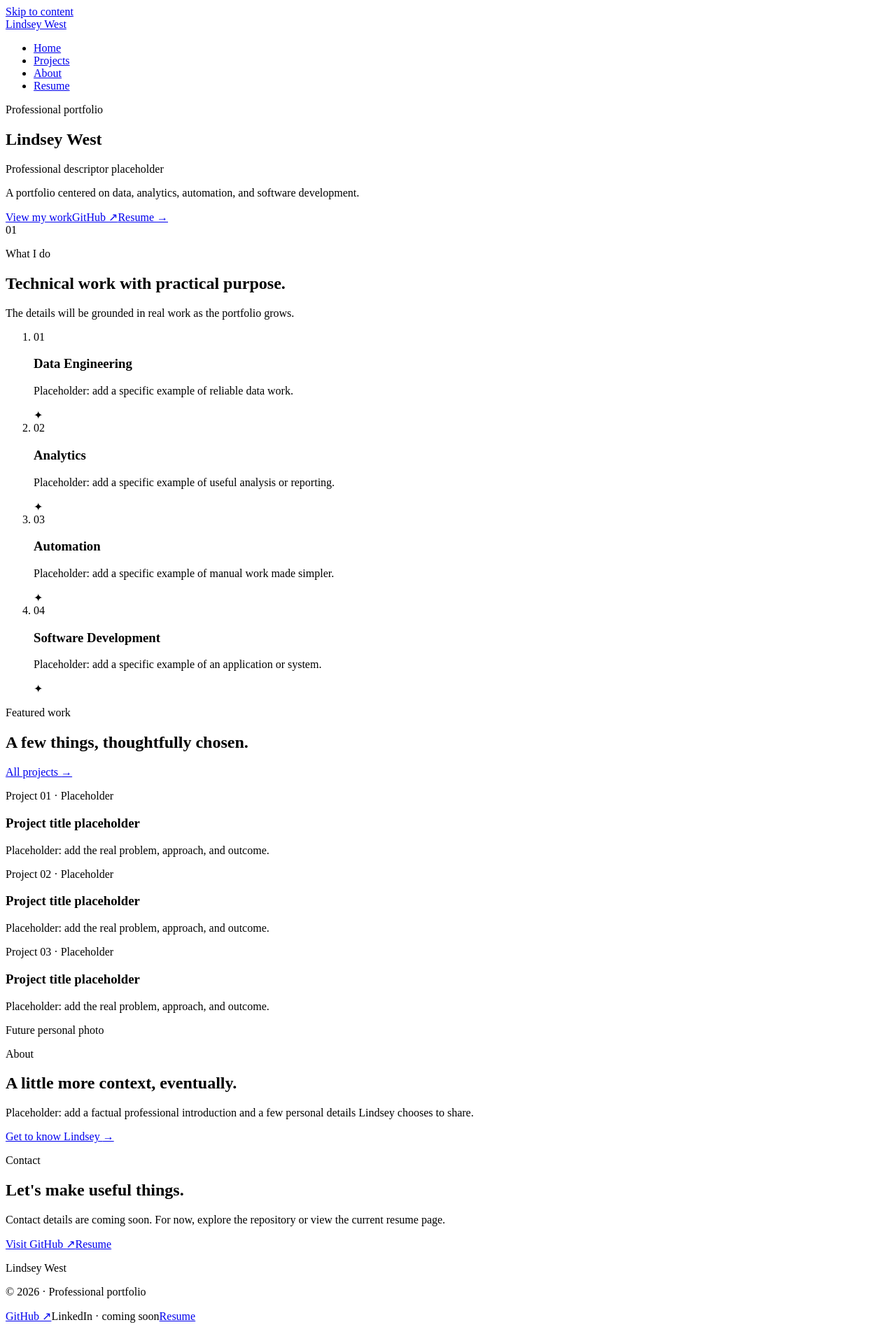
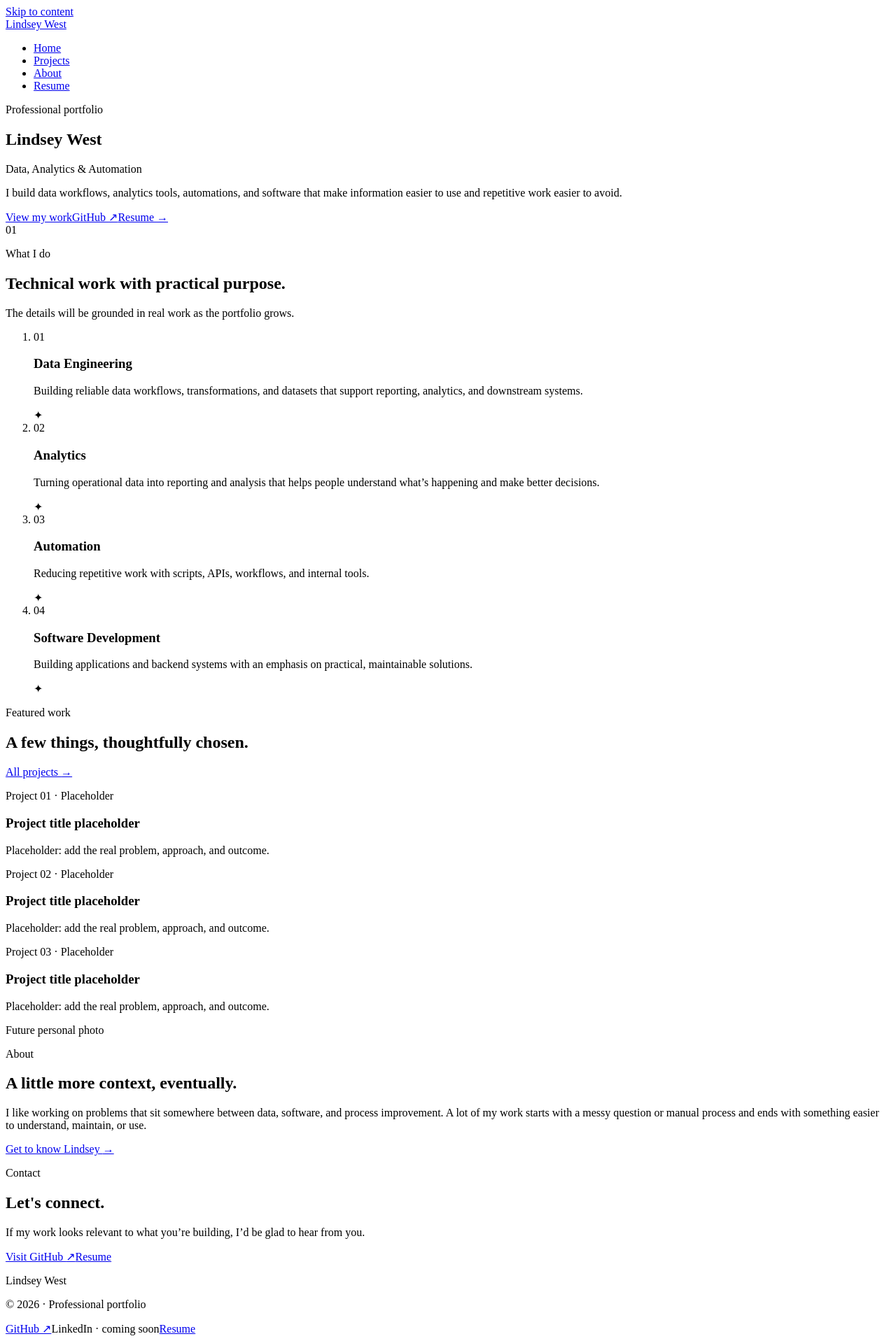
Before and after one commit to lindseyjwest/lindseywest.dev, a React (Vite) app: page / in a window 1280 px wide. Shown: the whole page at 70% size. Built offline with nearby package versions, Linux system fonts and the light colour scheme; the HTML template or start-up script is replaced by a standard one.

Commit message:
feat: add homepage professional copy

```diff
--- a/src/pages/HomePage.tsx
+++ b/src/pages/HomePage.tsx
@@ -1,22 +1,25 @@
 import { Link } from 'react-router-dom'
 import { siteLinks } from '../data/siteLinks'
 
-const capabilityPlaceholders = [
+const capabilities = [
   {
     title: 'Data Engineering',
-    description: 'Placeholder: add a specific example of reliable data work.',
+    description:
+      'Building reliable data workflows, transformations, and datasets that support reporting, analytics, and downstream systems.',
   },
   {
     title: 'Analytics',
-    description: 'Placeholder: add a specific example of useful analysis or reporting.',
+    description:
+      'Turning operational data into reporting and analysis that helps people understand what’s happening and make better decisions.',
   },
   {
     title: 'Automation',
-    description: 'Placeholder: add a specific example of manual work made simpler.',
+    description: 'Reducing repetitive work with scripts, APIs, workflows, and internal tools.',
   },
   {
     title: 'Software Development',
-    description: 'Placeholder: add a specific example of an application or system.',
+    description:
+      'Building applications and backend systems with an emphasis on practical, maintainable solutions.',
   },
 ]
 
@@ -33,9 +36,10 @@ export function HomePage() {
         <div className="hero-content">
           <p className="eyebrow">Professional portfolio</p>
           <h1 id="home-title">Lindsey West</h1>
-          <p className="professional-descriptor">Professional descriptor placeholder</p>
+          <p className="professional-descriptor">Data, Analytics &amp; Automation</p>
           <p className="hero-copy">
-            A portfolio centered on data, analytics, automation, and software development.
+            I build data workflows, analytics tools, automations, and software that make
+            information easier to use and repetitive work easier to avoid.
           </p>
           <div className="action-group">
             <Link className="button button-primary" to="/projects">
@@ -72,7 +76,7 @@ export function HomePage() {
             </p>
           </div>
           <ol className="capability-list">
-            {capabilityPlaceholders.map((capability, index) => (
+            {capabilities.map((capability, index) => (
               <li className="capability-item" key={capability.title}>
                 <span className="capability-number">0{index + 1}</span>
                 <div>
@@ -123,8 +127,9 @@ export function HomePage() {
             <p className="eyebrow">About</p>
             <h2>A little more context, eventually.</h2>
             <p>
-              Placeholder: add a factual professional introduction and a few personal
-              details Lindsey chooses to share.
+              I like working on problems that sit somewhere between data, software, and
+              process improvement. A lot of my work starts with a messy question or manual
+              process and ends with something easier to understand, maintain, or use.
             </p>
             <Link className="text-link" to="/about">
               Get to know Lindsey <span aria-hidden="true">→</span>
@@ -136,11 +141,8 @@ export function HomePage() {
       <section className="contact-section container" aria-labelledby="contact-heading">
         <div className="contact-panel">
           <p className="eyebrow">Contact</p>
-          <h2 id="contact-heading">Let&apos;s make useful things.</h2>
-          <p>
-            Contact details are coming soon. For now, explore the repository or view the
-            current resume page.
-          </p>
+          <h2 id="contact-heading">Let&apos;s connect.</h2>
+          <p>If my work looks relevant to what you’re building, I’d be glad to hear from you.</p>
           <div className="action-group">
             <a
               className="button button-primary"
```
